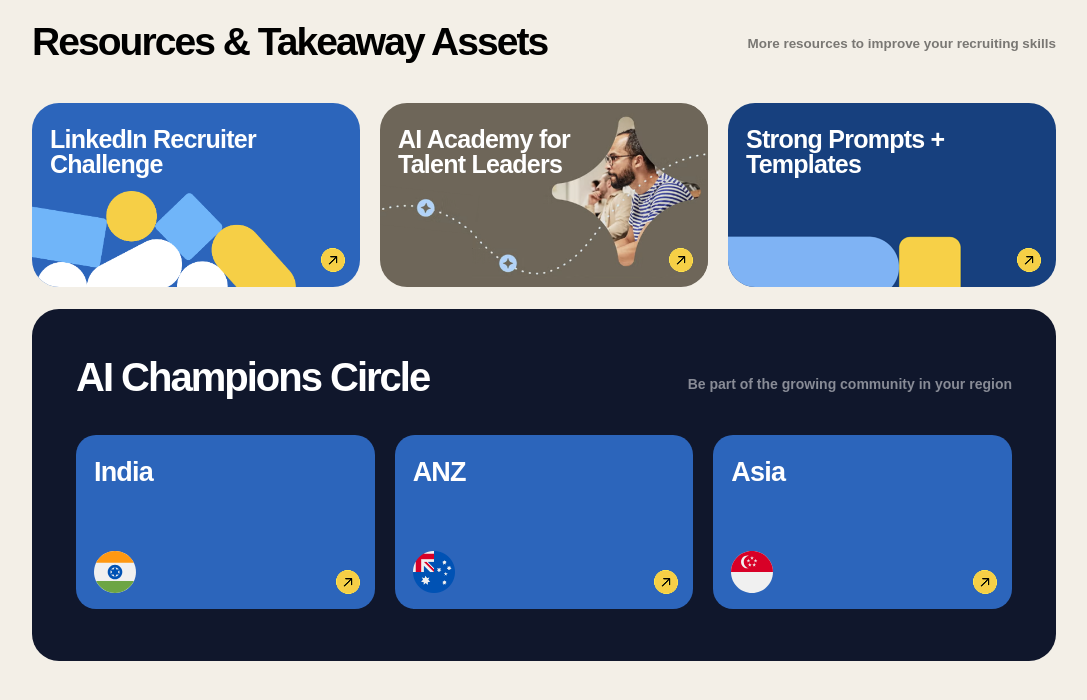
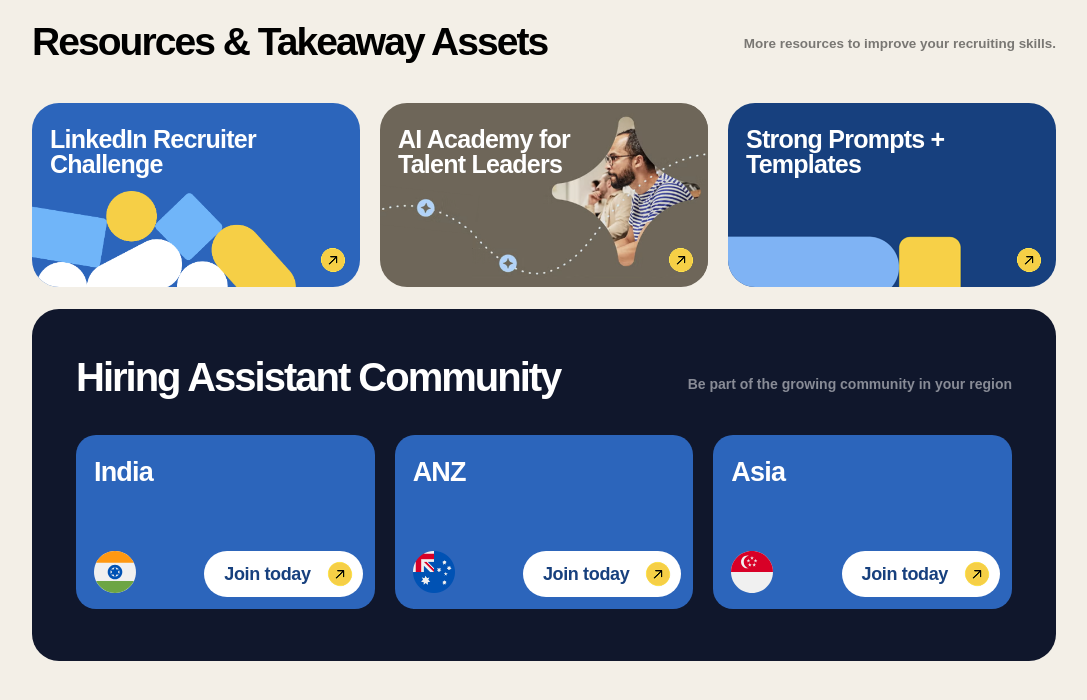
Before and after one commit to twoeyedpeople/liha-games-virtual, a website: page public/resources-and-takeaways.html in a window 1280 px wide. Shown: the whole page, without its empty margins (96-1183 px from the left). Drawn offline with Linux system fonts and the light colour scheme.

Commit message:
takeaways updates

```diff
--- a/public/resources-and-takeaways.css
+++ b/public/resources-and-takeaways.css
@@ -213,10 +213,24 @@
   overflow: hidden;
 }
 
-.champions-card-arrow {
+.champions-card-btn {
   position: absolute;
-  right: 10px;
-  bottom: 10px;
+  right: 12px;
+  bottom: 12px;
+  display: inline-flex;
+  align-items: center;
+  gap: 12px;
+  background: #fff;
+  border-radius: 999px;
+  padding: 6px 6px 6px 20px;
+  color: #17407e;
+  font-size: 18px;
+  font-weight: 700;
+  letter-spacing: -0.02em;
+}
+
+.champions-card-btn-arrow {
   width: 34px;
   height: 34px;
+  display: block;
 }
--- a/public/resources-and-takeaways.html
+++ b/public/resources-and-takeaways.html
@@ -13,7 +13,7 @@
   <main class="resources-page-stage">
     <section class="resources-page-canvas" aria-label="Resources and Takeaway Assets">
       <h1 class="resources-page-title">Resources &amp; Takeaway Assets</h1>
-      <p class="resources-page-kicker">More resources to improve your recruiting skills</p>
+      <p class="resources-page-kicker">More resources to improve your recruiting skills.</p>
 
       <div class="resources-top-grid">
         <a class="resource-card resource-card-challenge" href="https://www.linkedin.com/smart-links/AQE7GQSuIiWS1A" target="_blank" rel="noopener noreferrer">
@@ -36,26 +36,35 @@
       </div>
 
       <section class="champions-panel">
-        <h2 class="champions-title">AI Champions Circle</h2>
+        <h2 class="champions-title">Hiring Assistant Community</h2>
         <p class="champions-kicker">Be part of the growing community in your region</p>
 
         <div class="champions-grid">
           <a class="champions-card" href="https://nam06.safelinks.protection.outlook.com/?url=https%3A%2F%2Ftcommunity.linkedin.com%2Fgroups%2F224%3Finvite%3DeyJ0eXAiOiJKV1QiLCJhbGciOiJIUzI1NiJ9.eyJncm91cElk%25E2%2580%25A6&data=05%7C02%7Cmsikora%40linkedin.com%7Cbf2e694b829a4a2fe33f08de2cb869a4%7C72f988bf86f141af91ab2d7cd011db47%7C0%7C0%7C638997367718357299%7CUnknown%7CTWFpbGZsb3d8eyJFbXB0eU1hcGkiOnRydWUsIlYiOiIwLjAuMDAwMCIsIlAiOiJXaW4zMiIsIkFOIjoiTWFpbCIsIldUIjoyfQ%3D%3D%7C0%7C%7C%7C&sdata=U%2BrD70%2BFpI4l6OXJgkr26BPjC0N%2BOi4qpNTnFJR9C8c%3D&reserved=0" target="_blank" rel="noopener noreferrer">
             <span class="champions-card-title">India</span>
             <img class="champions-card-flag champions-card-flag-india" src="/assets/images/flags/india.svg" alt="" aria-hidden="true" />
-            <img class="champions-card-arrow" src="/assets/images/resources/arrow-yellow.png" alt="" aria-hidden="true" />
+            <span class="champions-card-btn">
+              <span>Join today</span>
+              <img class="champions-card-btn-arrow" src="/assets/images/resources/arrow-yellow.png" alt="" aria-hidden="true" />
+            </span>
           </a>
 
           <a class="champions-card" href="https://nam06.safelinks.protection.outlook.com/?url=https%3A%2F%2Ftcommunity.linkedin.com%2Fgroups%2F223%3Finvite%3DeyJ0eXAiOiJKV1QiLCJhbGciOiJIUzI1NiJ9.eyJncm91cElk%25E2%2580%25A6&data=05%7C02%7Cmsikora%40linkedin.com%7Cbf2e694b829a4a2fe33f08de2cb869a4%7C72f988bf86f141af91ab2d7cd011db47%7C0%7C0%7C638997367718374464%7CUnknown%7CTWFpbGZsb3d8eyJFbXB0eU1hcGkiOnRydWUsIlYiOiIwLjAuMDAwMCIsIlAiOiJXaW4zMiIsIkFOIjoiTWFpbCIsIldUIjoyfQ%3D%3D%7C0%7C%7C%7C&sdata=NDSjYspeZBQfYaEmSPq9uqyxvMC%2FqnBFQZdh4aAVUTo%3D&reserved=0" target="_blank" rel="noopener noreferrer">
             <span class="champions-card-title">ANZ</span>
             <img class="champions-card-flag champions-card-flag-anz" src="/assets/images/flags/australia.png" alt="" aria-hidden="true" />
-            <img class="champions-card-arrow" src="/assets/images/resources/arrow-yellow.png" alt="" aria-hidden="true" />
+            <span class="champions-card-btn">
+              <span>Join today</span>
+              <img class="champions-card-btn-arrow" src="/assets/images/resources/arrow-yellow.png" alt="" aria-hidden="true" />
+            </span>
           </a>
 
           <a class="champions-card" href="https://nam06.safelinks.protection.outlook.com/?url=https%3A%2F%2Ftcommunity.linkedin.com%2Fgroups%2F225%3Finvite%3DeyJ0eXAiOiJKV1QiLCJhbGciOiJIUzI1NiJ9.eyJncm91cElk%25E2%2580%25A6&data=05%7C02%7Cmsikora%40linkedin.com%7Cbf2e694b829a4a2fe33f08de2cb869a4%7C72f988bf86f141af91ab2d7cd011db47%7C0%7C0%7C638997367718386920%7CUnknown%7CTWFpbGZsb3d8eyJFbXB0eU1hcGkiOnRydWUsIlYiOiIwLjAuMDAwMCIsIlAiOiJXaW4zMiIsIkFOIjoiTWFpbCIsIldUIjoyfQ%3D%3D%7C0%7C%7C%7C&sdata=zAHc0uWBdF4cH0omHvWta3pPqvuixozI3wYRocIA%2Bs0%3D&reserved=0" target="_blank" rel="noopener noreferrer">
             <span class="champions-card-title">Asia</span>
             <img class="champions-card-flag champions-card-flag-asia" src="/assets/images/flags/singapore.svg" alt="" aria-hidden="true" />
-            <img class="champions-card-arrow" src="/assets/images/resources/arrow-yellow.png" alt="" aria-hidden="true" />
+            <span class="champions-card-btn">
+              <span>Join today</span>
+              <img class="champions-card-btn-arrow" src="/assets/images/resources/arrow-yellow.png" alt="" aria-hidden="true" />
+            </span>
           </a>
         </div>
       </section>
```
